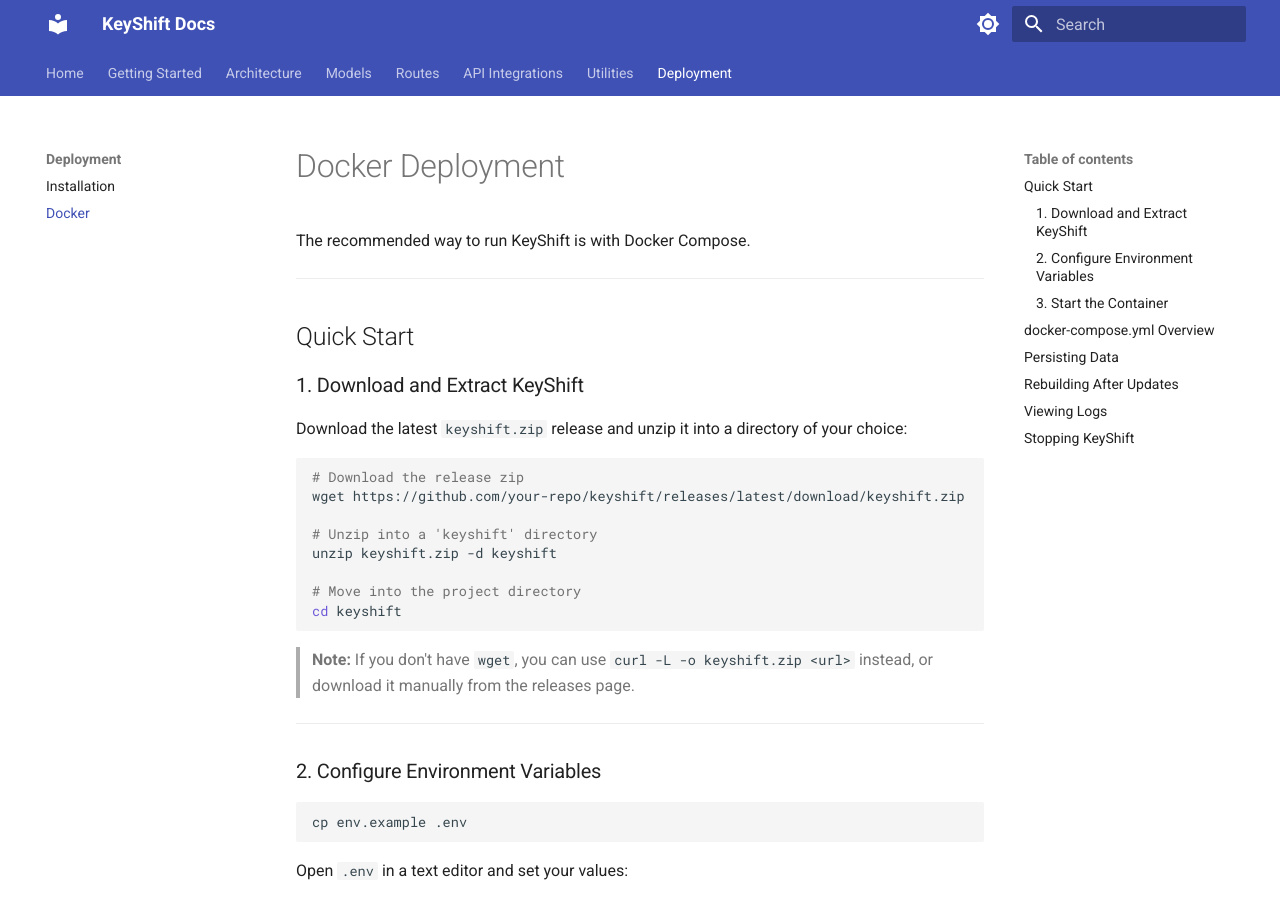
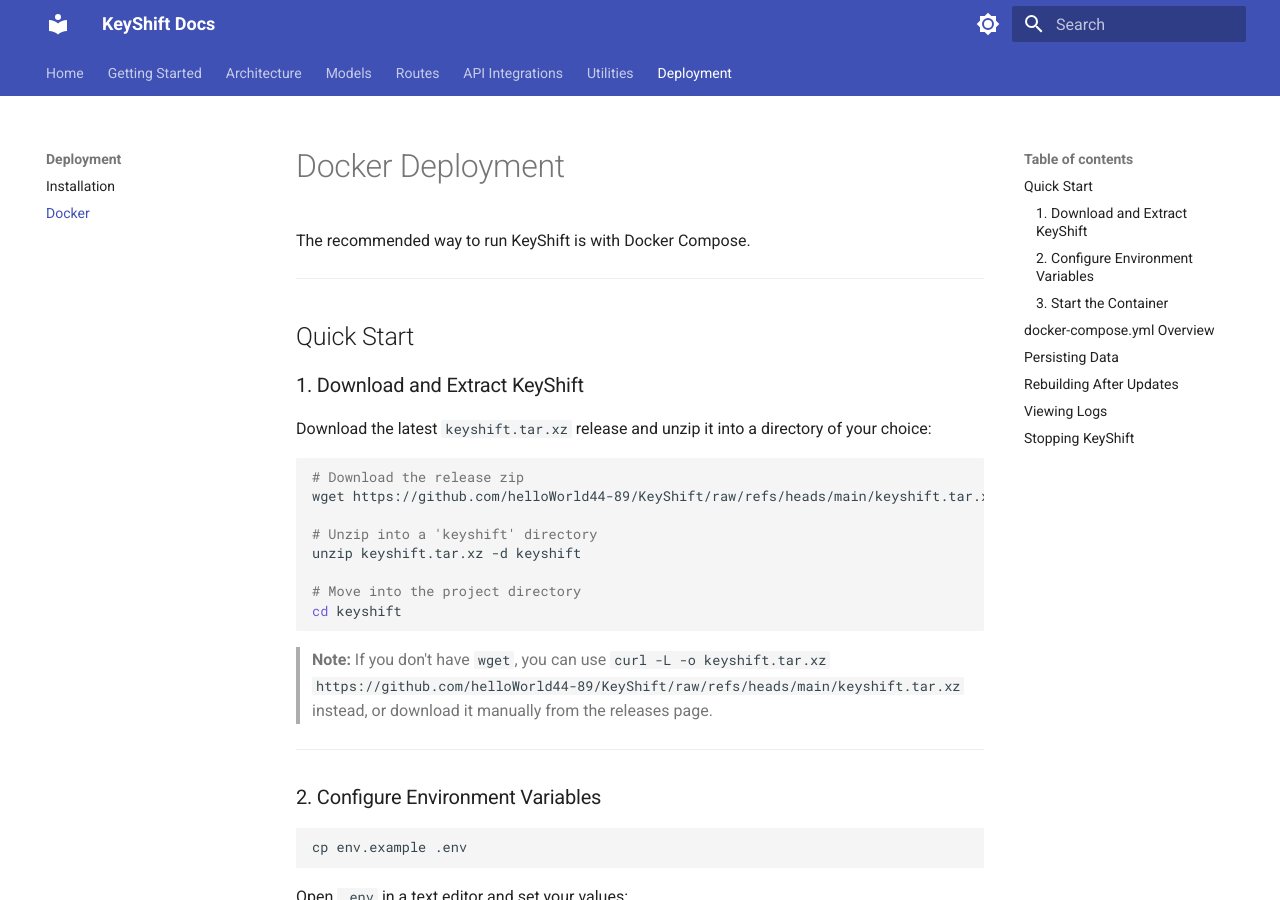
Before and after one commit to helloWorld44-89/KeyShift, an MkDocs documentation site: the page built from docs/docker.md, in a window 1280 px wide and 900 px high. Built offline with MkDocs 1.6.1 and Material for MkDocs 9.7.7, drawn with Linux system fonts in a browser that asks for light colours.

Commit message:
docker compose edit ghcr

````diff
--- a/docker-compose.yml
+++ b/docker-compose.yml
@@ -1,7 +1,7 @@
 services:
   web:
     container_name: keyshift
-    image: keyshift:latest
+    image: ghcr.io/helloworld44-89/keyshift:latest
     ports:
       - "5000:5000"
     volumes:
--- a/docs/docker.md
+++ b/docs/docker.md
@@ -8,20 +8,20 @@
 
 ### 1. Download and Extract KeyShift
 
-Download the latest `keyshift.zip` release and unzip it into a directory of your choice:
+Download the latest `keyshift.tar.xz` release and unzip it into a directory of your choice:
 
 ```bash
 # Download the release zip
-wget https://github.com/your-repo/keyshift/releases/latest/download/keyshift.zip
+wget https://github.com/helloWorld44-89/KeyShift/raw/refs/heads/main/keyshift.tar.xz
 
 # Unzip into a 'keyshift' directory
-unzip keyshift.zip -d keyshift
+unzip keyshift.tar.xz -d keyshift
 
 # Move into the project directory
 cd keyshift
 ```
 
-> **Note:** If you don't have `wget`, you can use `curl -L -o keyshift.zip <url>` instead, or download it manually from the releases page.
+> **Note:** If you don't have `wget`, you can use `curl -L -o keyshift.tar.xz https://github.com/helloWorld44-89/KeyShift/raw/refs/heads/main/keyshift.tar.xz` instead, or download it manually from the releases page.
 
 ---
 
````
Also changed, not shown: README.md (+2 -2 lines), 1 other file.
